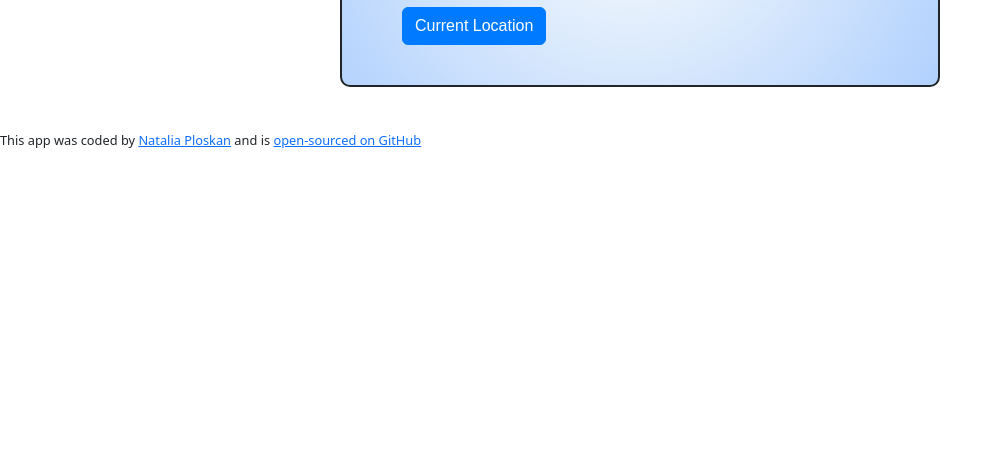
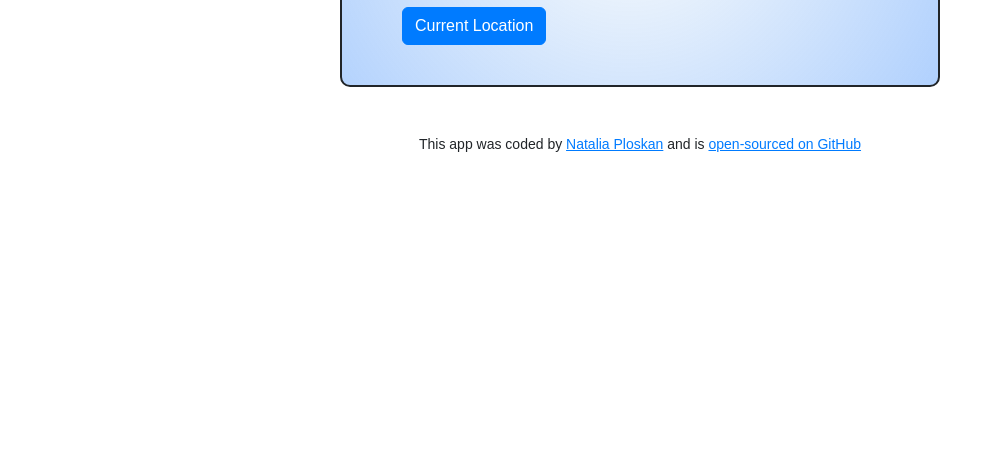
Before and after one commit to Natalia-Ploskan/nata-ploskan-weather-app-shecodes-plus, a plain HTML site: page index.html in a window 1280 px wide. Shown: the part 351-800 px from the top of the page, without its empty margins (0-1000 px from the left). Drawn offline with nearby package versions, Linux system fonts and the light colour scheme; no server answers.

Commit message:
chahged html and css for centered

```diff
--- a/index.html
+++ b/index.html
@@ -72,10 +72,13 @@
                 Current Location
               </button>
 </div>
-<small>
+<div class="hrefs">
+  <small>
   This app was coded by <a href="https://www.shecodes.io/graduates/49613" target="_blank">Natalia Ploskan</a> and is
   <a href="https://github.com/Natalia-Ploskan/nata-ploskan-weather-app-shecodes-plus" target="_blank">open-sourced on GitHub</a>
 </small>
+</div>
+
     <script src="src/script.js"></script>
 
   </body>
--- a/src/styles.css
+++ b/src/styles.css
@@ -37,8 +37,13 @@ h2 {
 #days-temperature {
   text-align: center;
 }
-small {
+a {
+  color: #007bff;
+  cursor: pointer;
+}
+.hrefs {
+  font-family: arial, sans-serif;
   text-align: center;
-  font-size: 80%;
+  padding-top: 5px;
   font-weight: 400;
 }
```
